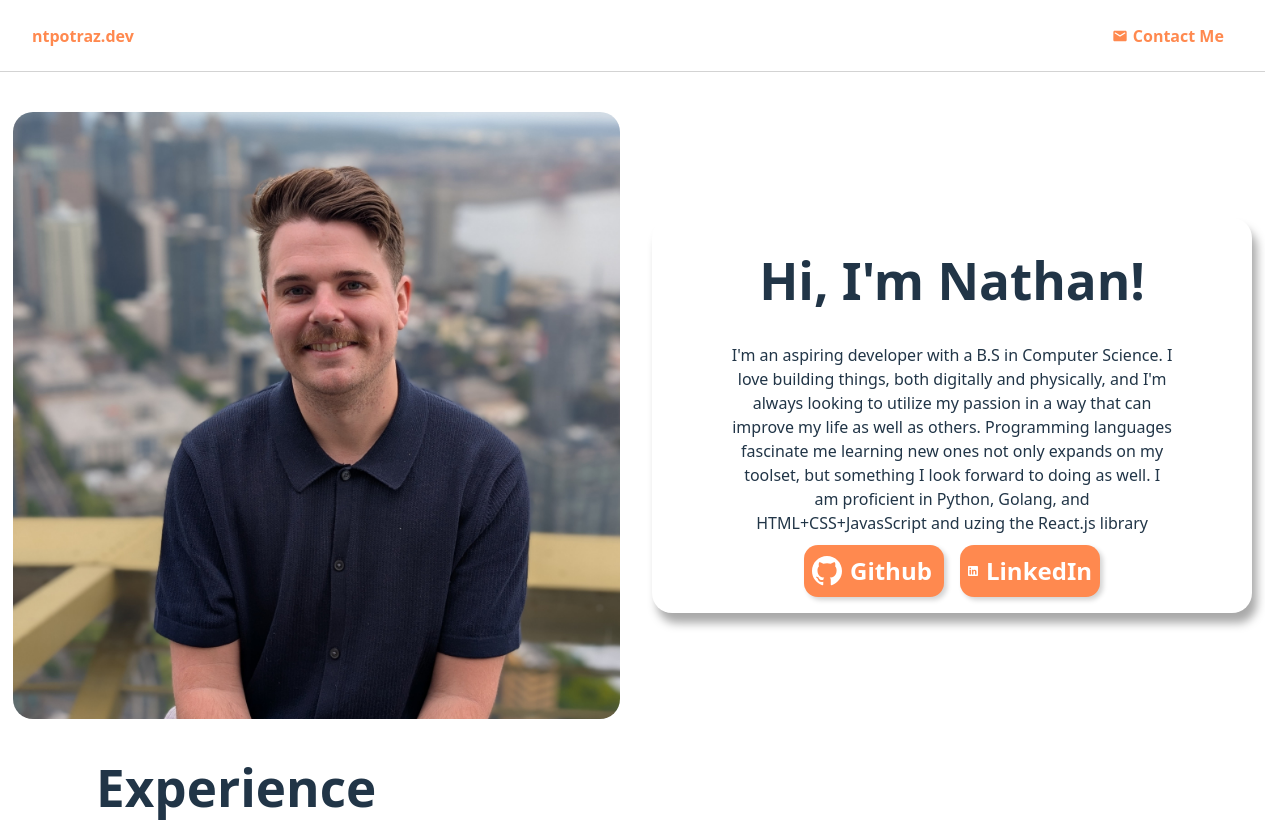
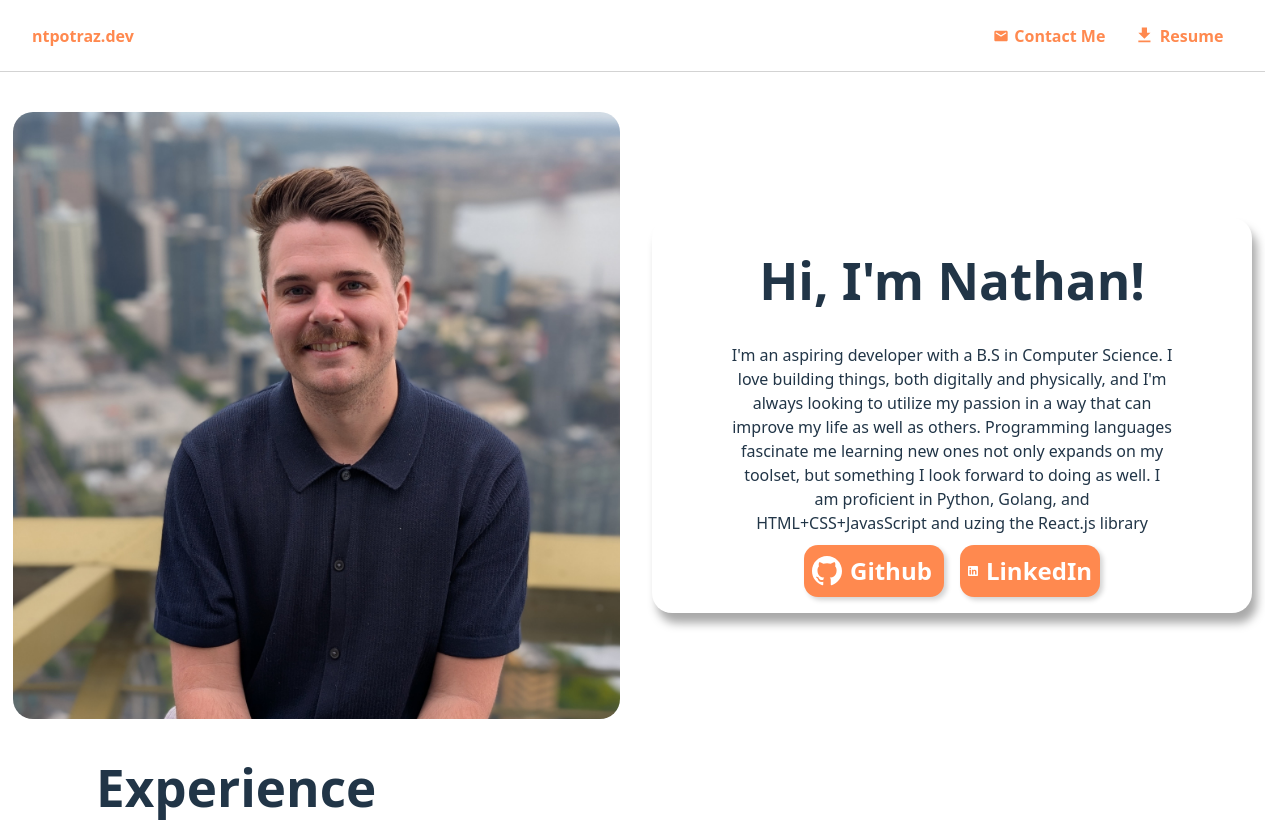
Before and after one commit to ntpotraz/homepage, a React (Vite) app: page / in a window 1280 px wide. Shown: the top 822 px of the page. Built offline with nearby package versions, Linux system fonts and the light colour scheme.

Commit message:
ntpotraz.dev 1.0

```diff
--- a/src/components/HeaderBar.css
+++ b/src/components/HeaderBar.css
@@ -33,6 +33,18 @@
   gap: 0.6rem;
 }
 
+.header-btns > a {
+  font-size: 1rem;
+  font-weight: bold;
+  display: flex;
+  align-items: center;
+  gap: 0.3rem;
+}
+
+.header-btn, .header-btn:hover {
+  color: inherit;
+}
+
 .header-btn {
   padding: 0.4rem 0.6rem;
   border-radius: 0.5rem;
@@ -43,16 +55,23 @@
 
 .header-btn:hover {
   box-shadow: #e9e9e9 5px 5px 10px;
+  background-color: #f9f9f9;
 }
 
-.header-btn > span {
-  display: flex;
-  align-items: center;
-  gap: 0.3rem;
+.header-btn > a {
   will-change: transform;
   transition: 0.5s transform cubic-bezier(0.175, 0.885, 0.32, 1.275);
 }
 
-.header-btn span:hover {
+.header-btn a:hover {
   transform: scale(1.1);
 }
+
+@media (max-width: 600px) {
+  .header-btn {
+    box-shadow: lightgray 0 2px 5px;
+  }
+  .contact-text {
+    display: none;
+  }
+}
--- a/src/components/HeaderBar.jsx
+++ b/src/components/HeaderBar.jsx
@@ -1,16 +1,20 @@
 import "./HeaderBar.css";
+
+import resume from "../assets/nathanpotrazresume.pdf"
 
 function HeaderBar() {
   return (
     <div className="header-bar">
       <a href="https://ntpotraz.dev" rel="noreferrer" className="website"> ntpotraz.dev </a>
       <ul className="header-btns">
-        <div className="contact-btn header-btn">
-          <span>
-            <svg xmlns="http://www.w3.org/2000/svg" width="1em" height="1em" viewBox="0 0 24 24" > <path fill="currentColor" d="M20 4H4c-1.1 0-1.99.9-1.99 2L2 18c0 1.1.9 2 2 2h16c1.1 0 2-.9 2-2V6c0-1.1-.9-2-2-2m-.4 4.25l-7.07 4.42c-.32.2-.74.2-1.06 0L4.4 8.25a.85.85 0 1 1 .9-1.44L12 11l6.7-4.19a.85.85 0 1 1 .9 1.44" /> </svg>
-            Contact Me
-          </span>
-        </div>
+        <a href="mailto:ntpotraz@pm.me" className="contact-btn header-btn">
+          <svg xmlns="http://www.w3.org/2000/svg" width="1em" height="1em" viewBox="0 0 24 24" > <path fill="currentColor" d="M20 4H4c-1.1 0-1.99.9-1.99 2L2 18c0 1.1.9 2 2 2h16c1.1 0 2-.9 2-2V6c0-1.1-.9-2-2-2m-.4 4.25l-7.07 4.42c-.32.2-.74.2-1.06 0L4.4 8.25a.85.85 0 1 1 .9-1.44L12 11l6.7-4.19a.85.85 0 1 1 .9 1.44" /> </svg>
+          <span className="contact-text">Contact Me</span>
+        </a>
+        <a href={resume} download className="header-btn resume-btn">
+          <svg xmlns="http://www.w3.org/2000/svg" width="1.3em" height="1.3em" viewBox="0 0 24 24"><path fill="currentColor" d="M5 20h14v-2H5zM19 9h-4V3H9v6H5l7 7z" /></svg>
+          Resume
+        </a>
       </ul>
     </div>
   );
```
Also changed, not shown: 1 other file (tests, documents, lock files or other folders).
